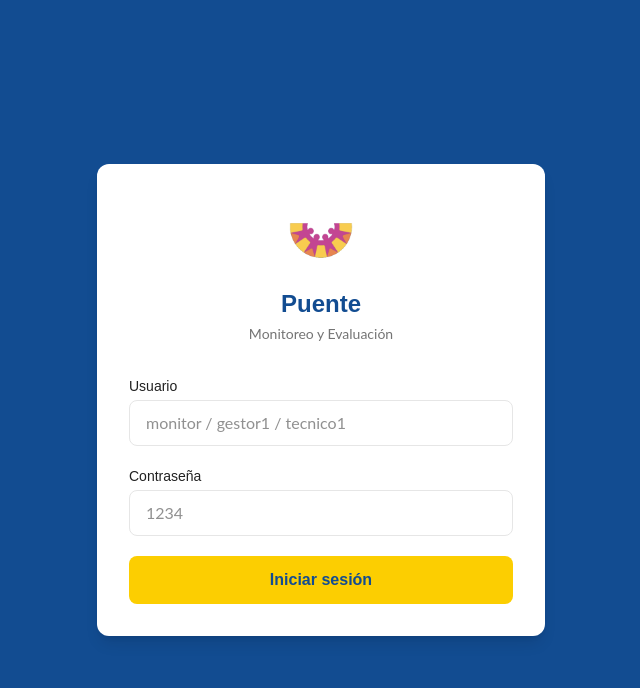
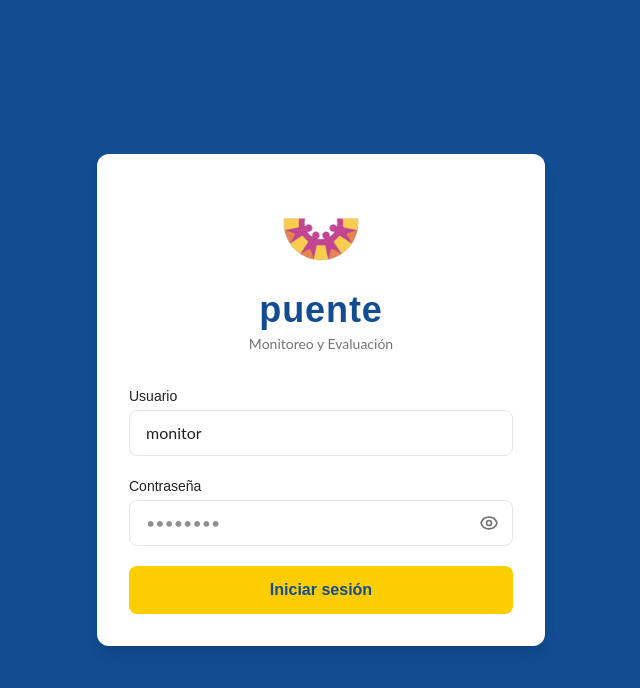
Before and after one commit to Jcraxker/puente-monitoring-dashboard, a React (Vite) app in the folder frontend/: page / in a window 1280 px wide. Shown: the top 688 px of the page, without its empty margins (319-959 px from the left). Built offline with nearby package versions, Linux system fonts and the light colour scheme; no server answers.

Commit message:
feat: prefill monitor username on login (#32)
* feat: prefill monitor username on login

* feat: add password visibility toggle and crisp wordmark

---------

Co-authored-by: Jcraxker <Jcraxker@users.noreply.github.com>

```diff
--- a/frontend/src/components/Login.jsx
+++ b/frontend/src/components/Login.jsx
@@ -1,10 +1,11 @@
 import { useState } from 'react'
 
 export default function Login({ onLogin, errorExterno }) {
-  const [username, setUsername] = useState('')
+  const [username, setUsername] = useState('monitor')
   const [password, setPassword] = useState('')
   const [error, setError] = useState('')
   const [cargando, setCargando] = useState(false)
+  const [verClave, setVerClave] = useState(false)
 
   const handleSubmit = async (e) => {
     e.preventDefault()
@@ -19,8 +20,8 @@
     <div className="min-h-screen flex items-center justify-center bg-primary px-4">
       <div className="w-full max-w-md bg-white rounded-xl shadow-lg p-8">
         <div className="text-center mb-8">
-          <img src="/logo-puente-icon.png" alt="Logo Puente" className="w-20 h-20 object-contain mx-auto mb-3" />
-          <h1 className="text-2xl font-semibold text-primary" style={{ fontFamily: 'var(--font-heading)' }}>Puente</h1>
+          <img src="/logo-puente-icon.png" alt="Logo Puente" className="w-24 h-24 object-contain mx-auto mb-2" />
+          <div className="text-4xl font-extrabold text-primary tracking-wide" style={{ fontFamily: 'var(--font-heading)' }}>puente</div>
           <p className="text-texto-secundario text-sm mt-1">Monitoreo y Evaluación</p>
         </div>
 
@@ -38,21 +39,40 @@
               value={username}
               onChange={(e) => setUsername(e.target.value)}
               className="w-full px-4 py-2.5 border border-borde rounded-lg focus:ring-2 focus:ring-dorado focus:border-dorado outline-none transition-all"
-              placeholder="monitor / gestor1 / tecnico1"
+              placeholder="Nombre de usuario"
               required
             />
           </div>
 
           <div>
             <label className="block text-sm font-medium text-texto mb-1" style={{ fontFamily: 'var(--font-heading)' }}>Contraseña</label>
-            <input
-              type="password"
-              value={password}
-              onChange={(e) => setPassword(e.target.value)}
-              className="w-full px-4 py-2.5 border border-borde rounded-lg focus:ring-2 focus:ring-dorado focus:border-dorado outline-none transition-all"
-              placeholder="1234"
-              required
-            />
+            <div className="relative">
+              <input
+                type={verClave ? 'text' : 'password'}
+                value={password}
+                onChange={(e) => setPassword(e.target.value)}
+                className="w-full px-4 py-2.5 pr-11 border border-borde rounded-lg focus:ring-2 focus:ring-dorado focus:border-dorado outline-none transition-all"
+                placeholder="••••••••"
+                required
+              />
+              <button
+                type="button"
+                onClick={() => setVerClave(v => !v)}
+                title={verClave ? 'Ocultar contraseña' : 'Ver contraseña'}
+                className="absolute right-2 top-1/2 -translate-y-1/2 p-1.5 text-texto-secundario hover:text-primary rounded transition-colors"
+              >
+                {verClave ? (
+                  <svg className="w-5 h-5" fill="none" stroke="currentColor" viewBox="0 0 24 24">
+                    <path strokeLinecap="round" strokeLinejoin="round" strokeWidth={2} d="M13.875 18.825A10.05 10.05 0 0112 19c-4.478 0-8.268-2.943-9.543-7a9.97 9.97 0 011.563-3.029m5.858.908a3 3 0 114.243 4.243M9.878 9.878l4.242 4.242M9.88 9.88l-3.29-3.29m7.532 7.532l3.29 3.29M3 3l3.59 3.59m0 0A9.953 9.953 0 0112 5c4.478 0 8.268 2.943 9.543 7a10.025 10.025 0 01-4.132 5.411m0 0L21 21" />
+                  </svg>
+                ) : (
+                  <svg className="w-5 h-5" fill="none" stroke="currentColor" viewBox="0 0 24 24">
+                    <path strokeLinecap="round" strokeLinejoin="round" strokeWidth={2} d="M15 12a3 3 0 11-6 0 3 3 0 016 0z" />
+                    <path strokeLinecap="round" strokeLinejoin="round" strokeWidth={2} d="M2.458 12C3.732 7.943 7.523 5 12 5c4.478 0 8.268 2.943 9.542 7-1.274 4.057-5.064 7-9.542 7-4.477 0-8.268-2.943-9.542-7z" />
+                  </svg>
+                )}
+              </button>
+            </div>
           </div>
 
           <button
```
